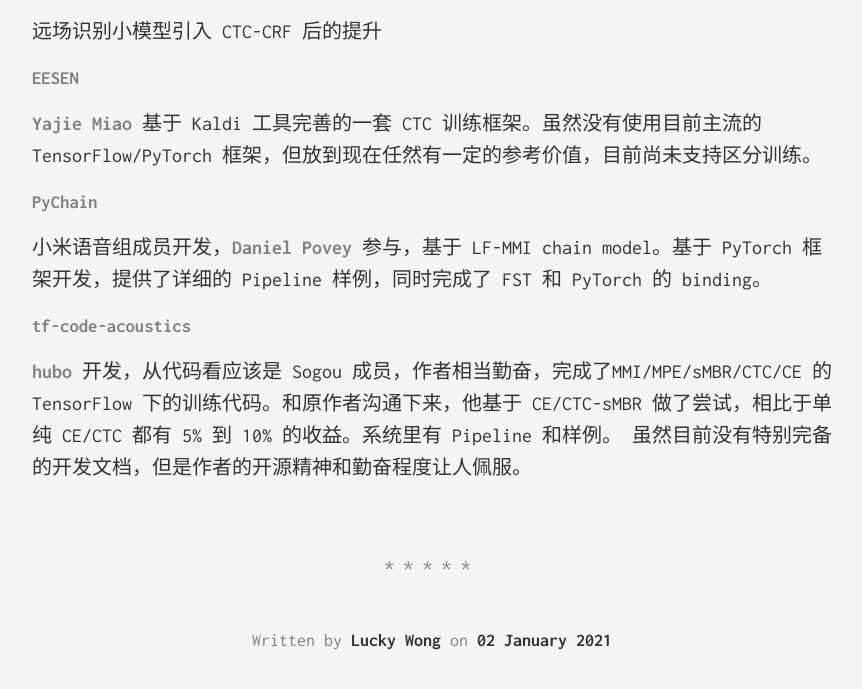
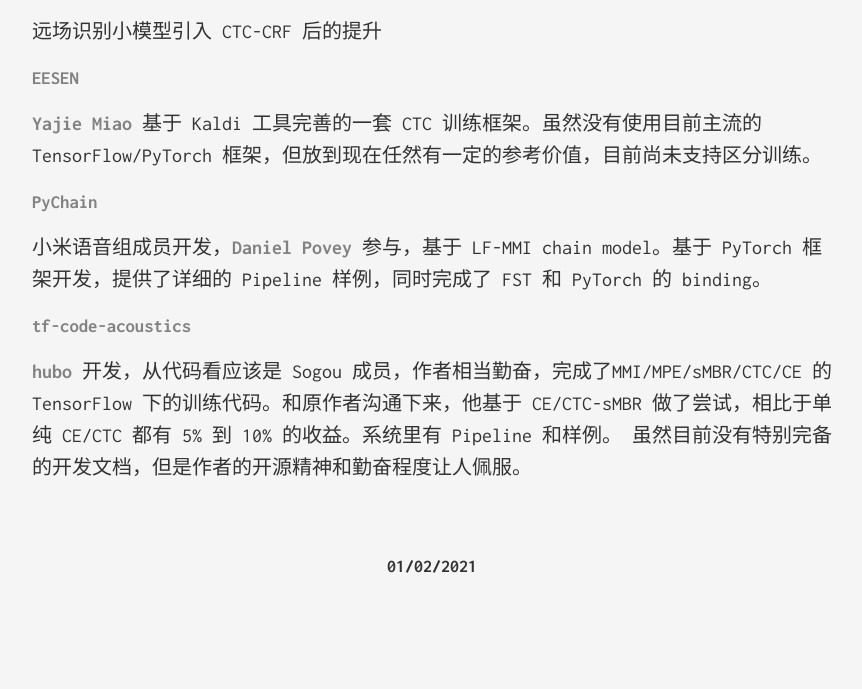
Before and after one commit to TeaPoly/TeaPoly.github.io, a Jekyll site: the page built from _posts/2021-01-03-train_smbr.markdown, in a window 1280 px wide and 900 px high, scrolled down 7888 px, cut to the strip 148-837 px from the top of the window. Shown: the whole strip, without its empty margins (208-1070 px from the left). Built offline with Jekyll 4.4.1, drawn with Linux system fonts in a browser that asks for light colours.

Commit message:
[Fix] Remove about devider

```diff
--- a/_includes/page/explore.html
+++ b/_includes/page/explore.html
@@ -1,5 +1,4 @@
 <div class="explore">
-    <div class="explore__devider">*****</div>
     <div class="explore__label">分类</div>
     <ul class="categories">
         {% for category in site.data.categories %}
--- a/_includes/post/about.html
+++ b/_includes/post/about.html
@@ -1,7 +1,5 @@
 <div class="about">
-    <div class="about__devider">*****</div>
     <div class="about__text">
-        Written by <strong> {% if page.author.fullname %} {{ page.author.fullname }} {% else %} {{ site.author.fullname }} {% endif %}</strong>
-        on <strong>{{ page.date | date: "%d %B %Y" }}</strong>
+        <strong>{{ page.date | date: "%m/%d/%Y" }}</strong>
     </div>
 </div>
```
